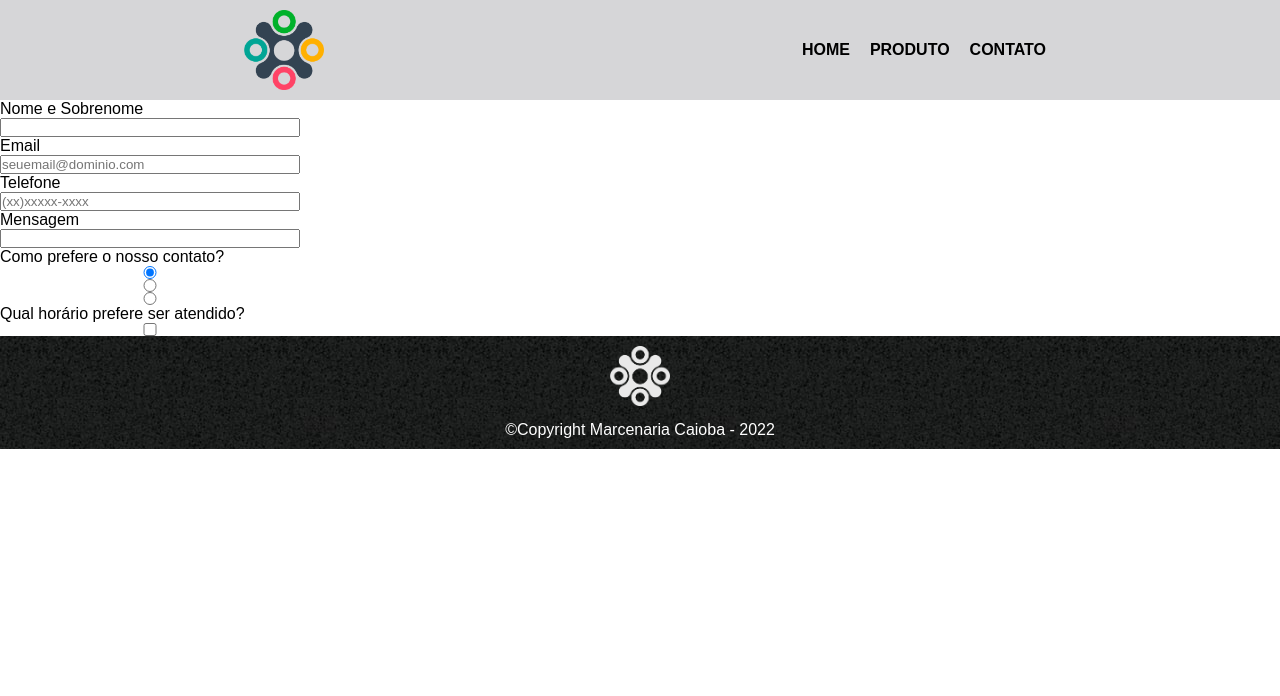
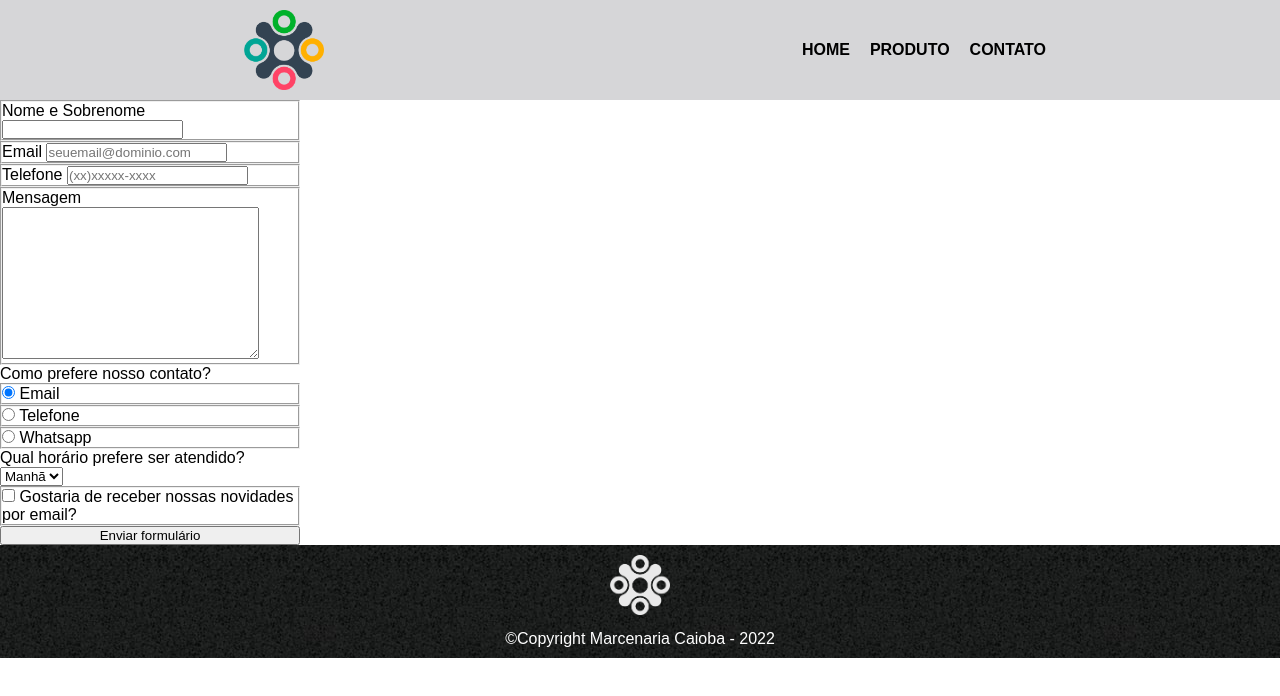
Before and after one commit to VitorSantos920/siteCompleto, a plain HTML site: page contato.html in a window 1280 px wide. Drawn offline with Linux system fonts and the light colour scheme.

Commit message:
Página de Contatos / Finalização
Co-authored-by: Pedro_V.S Ferreira <sSoPHoSs@users.noreply.github.com>
Co-authored-by: CarlosKSS <CarlosKSS@users.noreply.github.com>

```diff
--- a/contato.html
+++ b/contato.html
@@ -11,10 +11,8 @@
     </head>
 
     <body>
-
         <header class="header">
             <img src="assets/img/logo-nav.png" id="logo_base" alt="" class="img">
-
             <nav class="menu">
                 <ul class="menu-itens">
                     <li class="item"><a href="index.html">HOME</a></li>
@@ -22,30 +20,63 @@
                     <li class="item"><a href="contato.html">CONTATO</a></li>
                 </ul>
             </nav>
-            </div>
         </header>
 
-        <div id="contato">
-            <label for="">Nome e Sobrenome</label>
-              <input type="text" id="nome_sobrenome">
-            <label for="emai">Email</label>
-              <input type="email" id="email"placeholder="seuemail@dominio.com" >
-            <label for="Telefone">Telefone</label>
-              <input type="text" id="Telefone" placeholder="(xx)xxxxx-xxxx">
-            <label for="">Mensagem</label>
-              <input type="text" id="nome_sobrenome">
-              <p>Como prefere o nosso contato?</p>
-              <input type="radio" name="option" value="Email" checked>
+        <main id="contato">
+            <fieldset>
+                <label for="">Nome e Sobrenome</label>
+                    <input type="text" id="nome_sobrenome">
+                </fieldset>
 
-              <input type="radio" name="option" value="Telefone">
+                <fieldset>
+                    <label for="emai">Email</label>
+                    <input type="email" id="email" placeholder="seuemail@dominio.com">
+                </fieldset>
 
-              <input type="radio" name="option" value="WhatsApp" >
-              <P>Qual horário prefere ser atendido?</P>
+                <fieldset>
+                    <label for="Telefone">Telefone</label>
+                    <input type="number" id="Telefone" placeholder="(xx)xxxxx-xxxx">
+                </fieldset>
 
-              <input type="checkbox">
+                <fieldset>
+                    <label for="">Mensagem</label>
+                    <textarea name="" id="" cols="30" rows="10"></textarea>
+                </fieldset>
 
+                <div class="ctt-hora">
+                    <p for="">Como prefere nosso contato?</p>
 
-        </div>
+                    <fieldset class="contato">
+                        <input type="radio" name="option" id="email" value="Email" checked>
+                        <label for="email">Email</label>
+                    </fieldset>
+
+                    <fieldset class="contato">
+                        <input type="radio" name="option" id="tel" value="Telefone">
+                        <label for="tel">Telefone</label>
+                    </fieldset>
+
+                    <fieldset class="contato">
+                        <input type="radio" name="option" id="wpp" value="WhatsApp">
+                        <label for="wpp">Whatsapp</label>
+                    </fieldset>
+
+                    <p>Qual horário prefere ser atendido?</p>
+
+                    <select>
+                        <option value="manha">Manhã</option>
+                        <option value="tarde">Tarde</option>
+                        <option value="noite">Noite</option>
+                    </select>
+                </div>
+
+                <fieldset class="check">
+                    <input type="checkbox">
+                    <label>Gostaria de receber nossas novidades por email?</label>
+                </fieldset>
+
+                <input id="formulario" type="button" value="Enviar formulário">
+        </main>
 
         <footer class="footer">
             <img src="./assets/img/logo-branco-rodape.png" id="logo-rodape" alt="">
@@ -53,5 +84,4 @@
         </footer>
 
     </body>
-
 </html>
```
